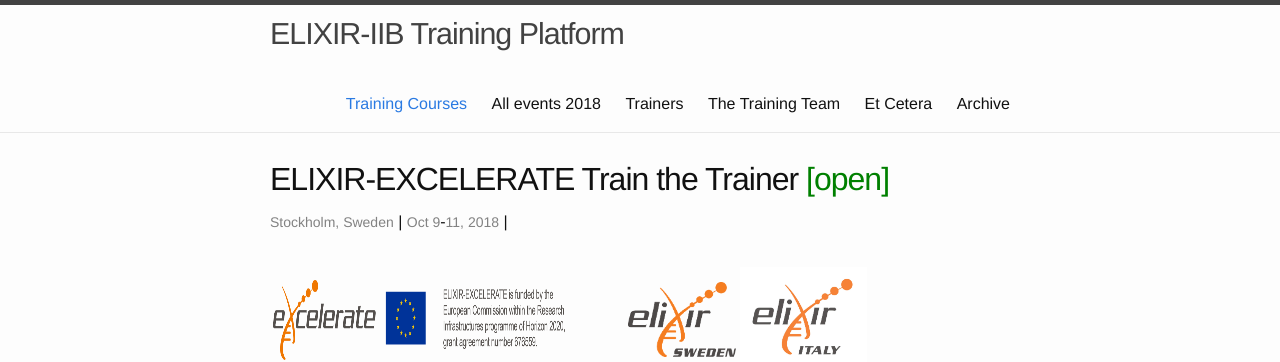
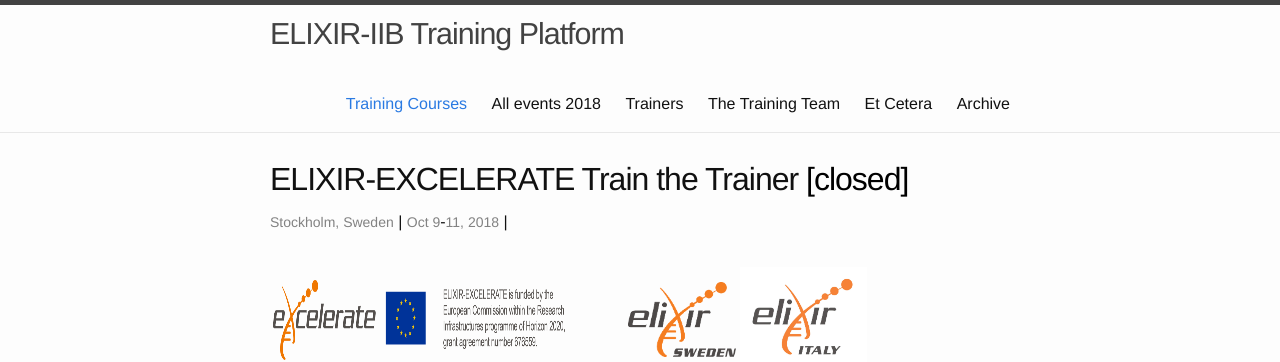
Before and after one commit to ELIXIR-IIB-training/website, a Jekyll site: the page built from _posts/2018-10-09-train-the-trainer-stockholm.md, in a window 1280 px wide and 900 px high. Shown: the top 362 px of the window. Built offline with Jekyll 4.4.1, drawn with Linux system fonts in a browser that asks for light colours.

Commit message:
Update status

```diff
--- a/_posts/2018-10-09-train-the-trainer-stockholm.md
+++ b/_posts/2018-10-09-train-the-trainer-stockholm.md
@@ -1,6 +1,6 @@
 ---
 layout: post
-title:  "ELIXIR-EXCELERATE Train the Trainer <font color='green'>[open]</font>"
+title:  "ELIXIR-EXCELERATE Train the Trainer <font color='black'>[closed]</font>"
 date_start:   2018-10-09
 date_end:   2018-10-11
 venue: Stockholm, Sweden
```
